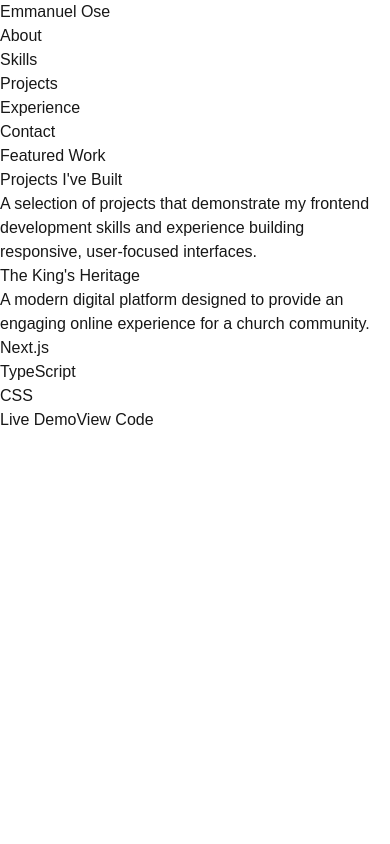
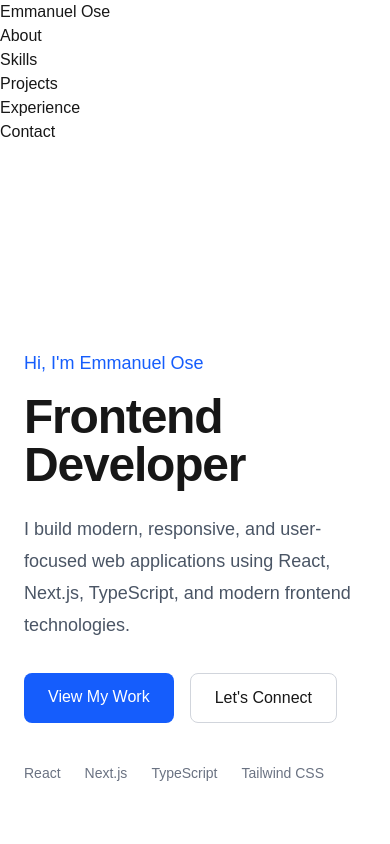
Before and after one commit to Iamemmaose/emmanuel-portfolio, a Next.js app: page / in a window 390 px wide. Shown: the top 844 px of the page. Built offline with nearby package versions, Linux system fonts and the light colour scheme.

Commit message:
feat: add responsive portfolio hero section

```diff
--- a/app/components/sections/Hero.tsx
+++ b/app/components/sections/Hero.tsx
@@ -0,0 +1,49 @@
+import Link from "next/link";
+
+const Hero = () => {
+    return (
+        <section
+            id="home"
+            className="flex min-h-screen items-center px-6 py-20"
+        >
+            <div className="mx-auto w-full max-w-6xl">
+                <p className="mb-4 text-lg font-medium text-blue-600">
+                    Hi, I'm Emmanuel Ose
+                </p>
+
+                <h1 className="max-w-3xl text-5xl font-bold tracking-tight md:text-7xl">
+                    Frontend Developer
+                </h1>
+
+                <p className="mt-6 max-w-2xl text-lg leading-8 text-gray-600">
+                    I build modern, responsive, and user-focused web applications using
+                    React, Next.js, TypeScript, and modern frontend technologies.
+                </p>
+
+                <div className="mt-8 flex flex-wrap gap-4">
+                    <Link
+                        href="#projects"
+                        className="rounded-lg bg-blue-600 px-6 py-3 font-medium text-white transition hover:bg-blue-700"
+                    >
+                        View My Work
+                    </Link>
+
+                    <Link
+                        href="#contact"
+                        className="rounded-lg border border-gray-300 px-6 py-3 font-medium transition hover:bg-gray-100"
+                    >
+                        Let's Connect
+                    </Link>
+                </div>
+                <div className="mt-10 flex flex-wrap items-center gap-x-6 gap-y-3 text-sm font-medium text-gray-500">
+                    <span>React</span>
+                    <span>Next.js</span>
+                    <span>TypeScript</span>
+                    <span>Tailwind CSS</span>
+                </div>
+            </div>
+        </section>
+    );
+};
+
+export default Hero;
--- a/app/page.tsx
+++ b/app/page.tsx
@@ -1,12 +1,13 @@
 import Navbar from "./components/layouts/NavBar"
 import Projects from "./components/sections/Projects";
-
+import Hero from "./components/sections/Hero"
 export default function Home() {
   return (
     <>
       <Navbar />
 
       <main>
+        <Hero />
         <Projects />
       </main>
     </>
```
